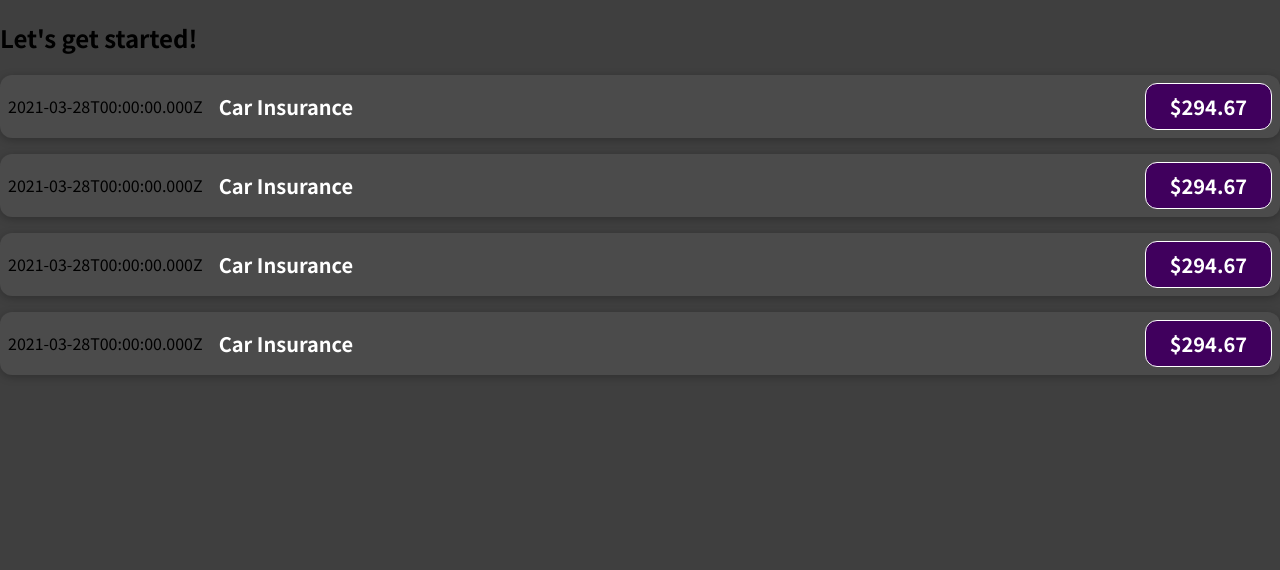
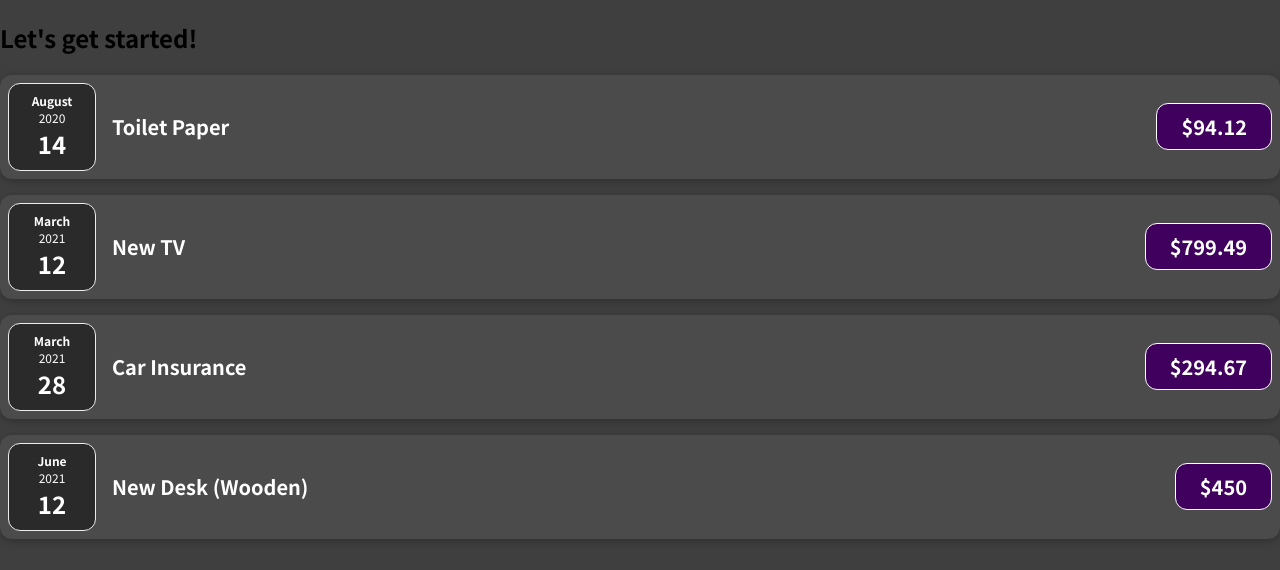
Before and after one commit to fredolivesantos/react-course, a JavaScript app: page / in a window 1280 px wide. Shown: the top 570 px of the page. Built offline with nearby package versions, Linux system fonts and the light colour scheme.

Commit message:
more progress

```diff
--- a/src/App.js
+++ b/src/App.js
@@ -2,10 +2,25 @@ import ExpenseItem from "./components/ExpenseItem";
 
 function App() {
   const expenses = [
-    { title: "Car Insurance", amount: 294.67, date: new Date(2021, 2, 28) },
-    { title: "Car Insurance", amount: 294.67, date: new Date(2021, 2, 28) },
-    { title: "Car Insurance", amount: 294.67, date: new Date(2021, 2, 28) },
-    { title: "Car Insurance", amount: 294.67, date: new Date(2021, 2, 28) },
+    {
+      id: "e1",
+      title: "Toilet Paper",
+      amount: 94.12,
+      date: new Date(2020, 7, 14),
+    },
+    { id: "e2", title: "New TV", amount: 799.49, date: new Date(2021, 2, 12) },
+    {
+      id: "e3",
+      title: "Car Insurance",
+      amount: 294.67,
+      date: new Date(2021, 2, 28),
+    },
+    {
+      id: "e4",
+      title: "New Desk (Wooden)",
+      amount: 450,
+      date: new Date(2021, 5, 12),
+    },
   ];
 
   return (
@@ -15,22 +30,22 @@ function App() {
         title={expenses[0].title}
         amount={expenses[0].amount}
         date={expenses[0].date}
-      ></ExpenseItem>
+      />
       <ExpenseItem
         title={expenses[1].title}
         amount={expenses[1].amount}
         date={expenses[1].date}
-      ></ExpenseItem>
+      />
       <ExpenseItem
         title={expenses[2].title}
         amount={expenses[2].amount}
         date={expenses[2].date}
-      ></ExpenseItem>
+      />
       <ExpenseItem
         title={expenses[3].title}
         amount={expenses[3].amount}
         date={expenses[3].date}
-      ></ExpenseItem>
+      />
     </div>
   );
 }
--- /dev/null
+++ b/src/components/ExpenseDate.css
@@ -0,0 +1,26 @@
+.expense-date {
+  display: flex;
+  flex-direction: column;
+  width: 5.5rem;
+  height: 5.5rem;
+  border: 1px solid #ececec;
+  background-color: #2a2a2a;
+  color: white;
+  border-radius: 12px;
+  align-items: center;
+  justify-content: center;
+}
+
+.expense-date__month {
+  font-size: 0.75rem;
+  font-weight: bold;
+}
+
+.expense-date__year {
+  font-size: 0.75rem;
+}
+
+.expense-date__day {
+  font-size: 1.5rem;
+  font-weight: bold;
+}
--- /dev/null
+++ b/src/components/ExpenseDate.js
@@ -0,0 +1,17 @@
+import "./ExpenseDate.css";
+
+function ExpenseDate(props) {
+  const month = props.date.toLocaleString("en-US", { month: "long" });
+  const day = props.date.toLocaleString("en-US", { day: "2-digit" });
+  const year = props.date.getFullYear();
+
+  return (
+    <div className="expense-date">
+      <div className="expense-date__month">{month}</div>
+      <div className="expense-date__year">{year}</div>
+      <div className="expense-date__day">{day}</div>
+    </div>
+  );
+}
+
+export default ExpenseDate;
--- a/src/components/ExpenseItem.js
+++ b/src/components/ExpenseItem.js
@@ -1,12 +1,13 @@
+import ExpenseDate from "./ExpenseDate";
 import "./ExpenseItem.css";
 
-function ExpenseItem({ date, title, amount }) {
+function ExpenseItem(props) {
   return (
     <div className="expense-item">
-      <div>{date.toISOString()}</div>
+      <ExpenseDate date={props.date} />
       <div className="expense-item__description">
-        <h2>{title}</h2>
-        <div className="expense-item__price">${amount}</div>
+        <h2>{props.title}</h2>
+        <div className="expense-item__price">${props.amount}</div>
       </div>
     </div>
   );
```
Also changed, not shown: 1 other file (tests, documents, lock files or other folders).
